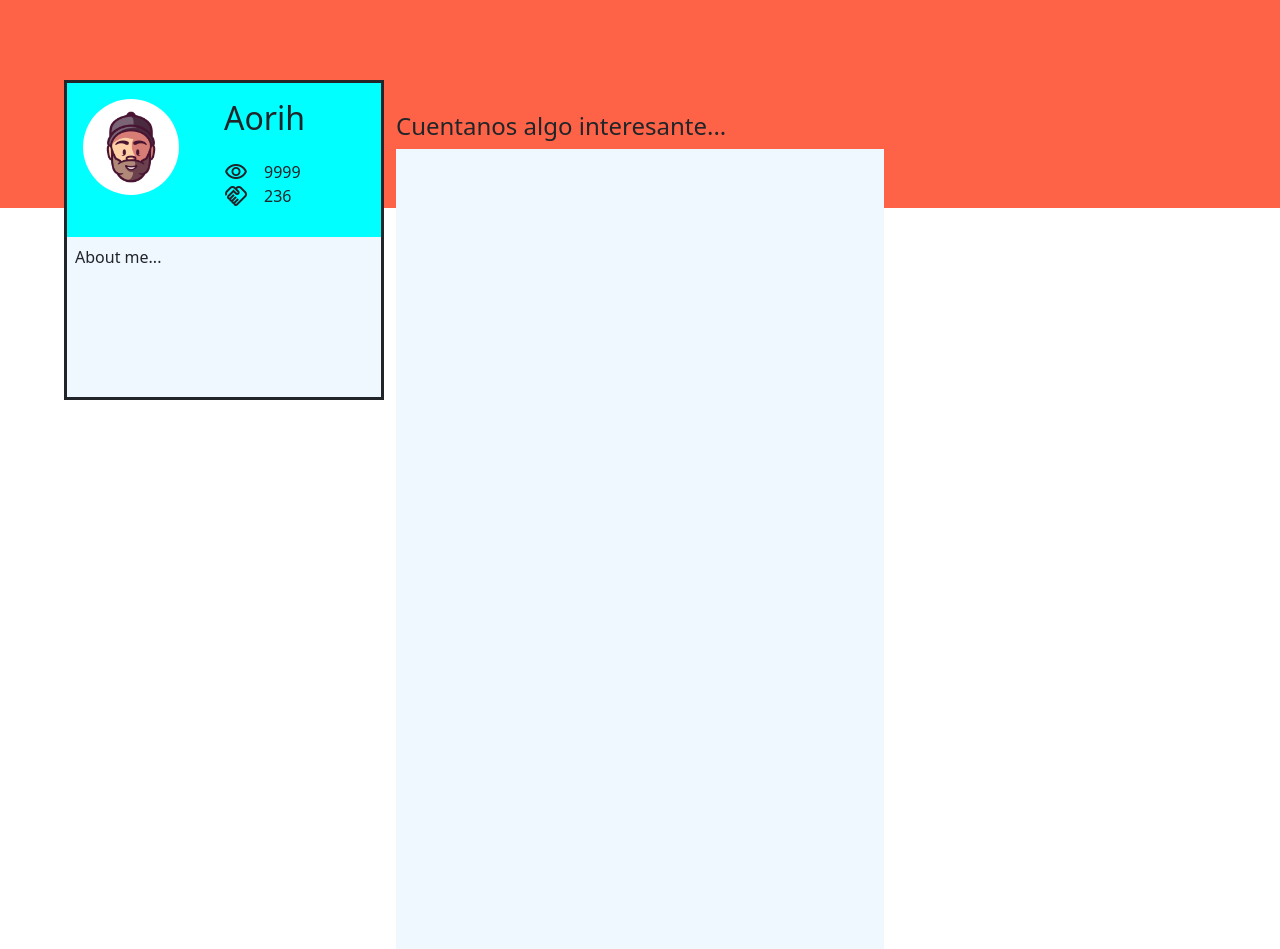
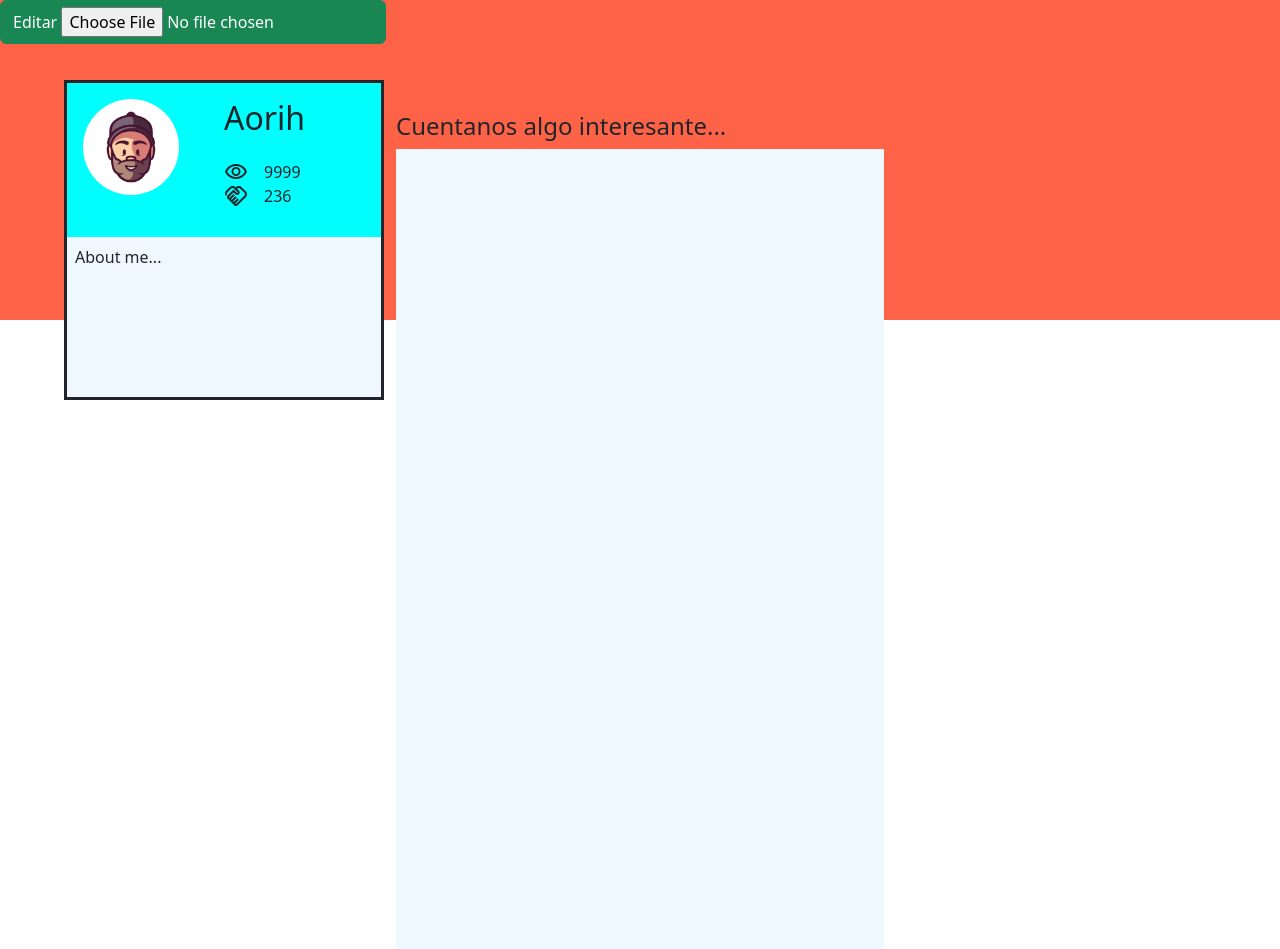
Before and after one commit to Aorih/feep, an Angular app: page /feed in a window 1280 px wide. Built offline with nearby package versions, Linux system fonts and the light colour scheme.

Commit message:
feat: Image selector for banner

```diff
--- a/src/app/feed/feed.component.css
+++ b/src/app/feed/feed.component.css
@@ -5,7 +5,7 @@ textarea{
 
 .banner{
     width: 100%;
-    height: 13rem;
+    height: 20rem;
     background-color: tomato;
     z-index: -1;
 }
--- a/src/app/feed/feed.component.html
+++ b/src/app/feed/feed.component.html
@@ -1,3 +1,8 @@
-<div class="banner fixed-top"></div>
+<div class="banner fixed-top" #banner>
+    <button class="btn btn-success btn-file">
+        Editar
+        <input type="file" (change)="changeBanner($event)">
+    </button>
+</div>
 <app-profile-card></app-profile-card>
 <app-main></app-main>
--- a/src/app/feed/feed.component.ts
+++ b/src/app/feed/feed.component.ts
@@ -1,4 +1,4 @@
-import { Component, OnInit } from '@angular/core';
+import { Component, ElementRef, OnInit, ViewChild } from '@angular/core';
 
 @Component({
   selector: 'app-feed',
@@ -7,9 +7,35 @@ import { Component, OnInit } from '@angular/core';
 })
 export class FeedComponent implements OnInit {
 
+  @ViewChild('banner') banner!: ElementRef;
+  url: any = "default";
   constructor() { }
 
   ngOnInit(): void {
   }
 
+  changeBanner(event:any){
+
+    console.log("entro al metodo")
+    if(!event.target.files[0] || event.target.files[0].length == 0){
+      console.log("entro al primer if")
+      return;
+    }
+
+    let mimeType = event.target.files[0].type;
+    if(mimeType.match(/image\/*/) == null){
+      console.log("entro al segundo if")
+      return;
+    }
+
+    let reader = new FileReader();
+    reader.readAsDataURL(event.target.files[0]);
+    reader.onload = (_event) => {
+      this.url = reader.result;
+      console.log(this.url);
+      this.banner.nativeElement.style.backgroundImage='url(' + this.url + ')';
+    }
+
+  }
+
 }
--- a/src/app/feed/profile-card/profile-card.component.html
+++ b/src/app/feed/profile-card/profile-card.component.html
@@ -23,7 +23,7 @@
 
             </div>
         </div>
-        <pre class="my-0 mx-4" *ngIf="onEdit" ngClass="{{isOverflow}} ? invalid : null">{{currentLength}}/200</pre>
+        <pre class="my-0 mx-4" *ngIf="onEdit"> <span [ngClass]="isOverflow ? 'invalid' : null">{{currentLength}}</span>/200</pre>
     </div>
     <div class="description">
         <div class="description__text">
@@ -32,7 +32,8 @@
         <textarea #textArea *ngIf="onEdit" name="" id="textArea" rows="7" placeholder="About me..."
             value="{{descriptionText}}"
             (blur)="setDescription()"
-            (input)="checkLength()">
+            (input)="checkLength()"
+            [ngClass]="isOverflow ? 'invalid' : null">
         </textarea>
     </div>
 </div>
```
Also changed, not shown: src/assets/wallpaper.jpg (added).
